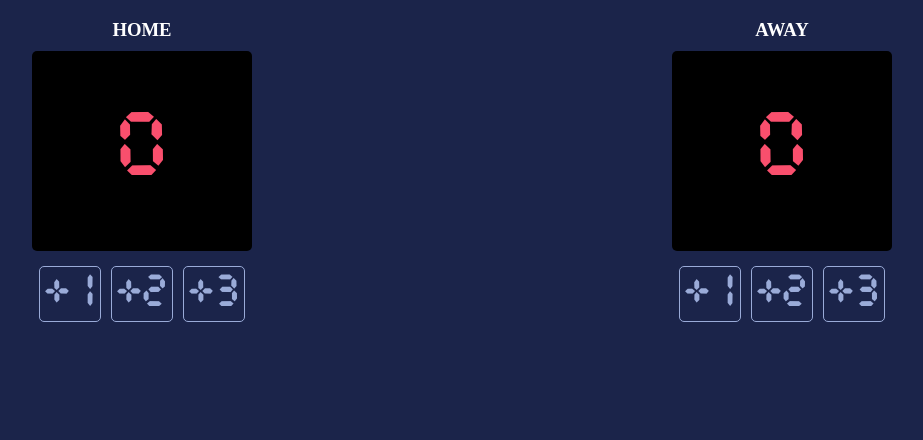
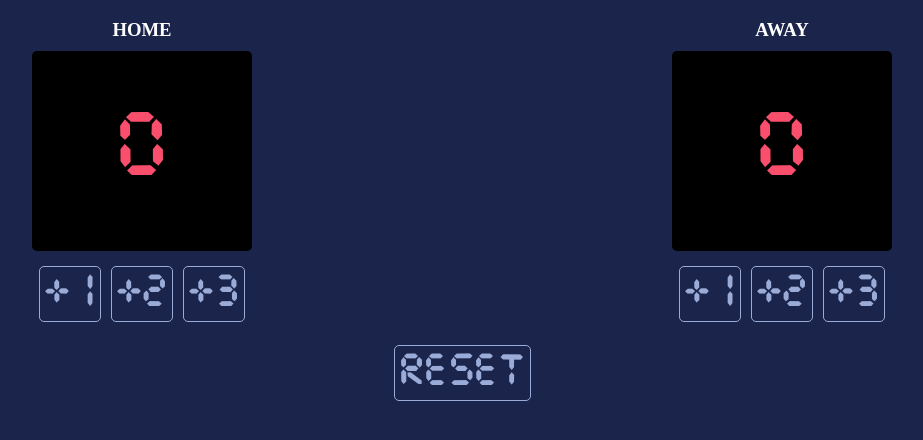
Before and after one commit to bugblazer/ScoreCounter, a website built with Vite: page index.html in a window 1280 px wide. Shown: the whole page, without its empty margins (178-1101 px from the left). Built offline with nearby package versions, Linux system fonts and the light colour scheme.

Commit message:
Added a reset button

```diff
--- a/index.css
+++ b/index.css
@@ -55,3 +55,8 @@ button:hover {
     cursor: pointer;
     transition: background-color 1.5s, color 1.5s;
 }
+
+#reset-btn {
+    display: flex;
+    justify-content: center;
+}
--- a/index.html
+++ b/index.html
@@ -31,6 +31,9 @@
                 </div>
             </div>
         </div>
+        <div id="reset-btn">
+            <button class="buttons" onclick="reset()">RESET</button>
+        </div>
         <script src="index.js"></script>
     </body>
 </html>
--- a/index.js
+++ b/index.js
@@ -34,3 +34,8 @@ function guestScoreBoard(id) {
         document.getElementById("guest-score").innerText = guestScore;
     }
 }
+
+function reset() {
+    document.getElementById("home-score").innerText = 0;
+    document.getElementById("guest-score").innerText = 0;
+}
```
